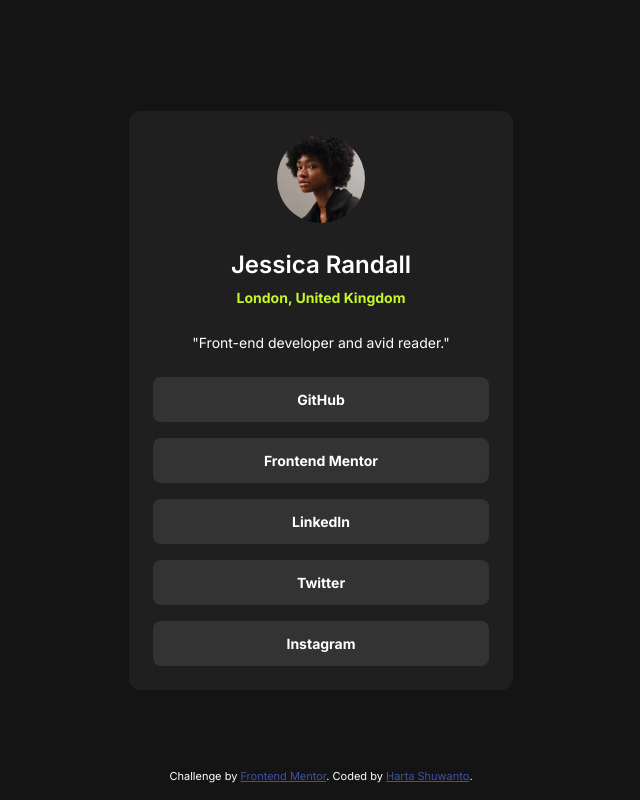
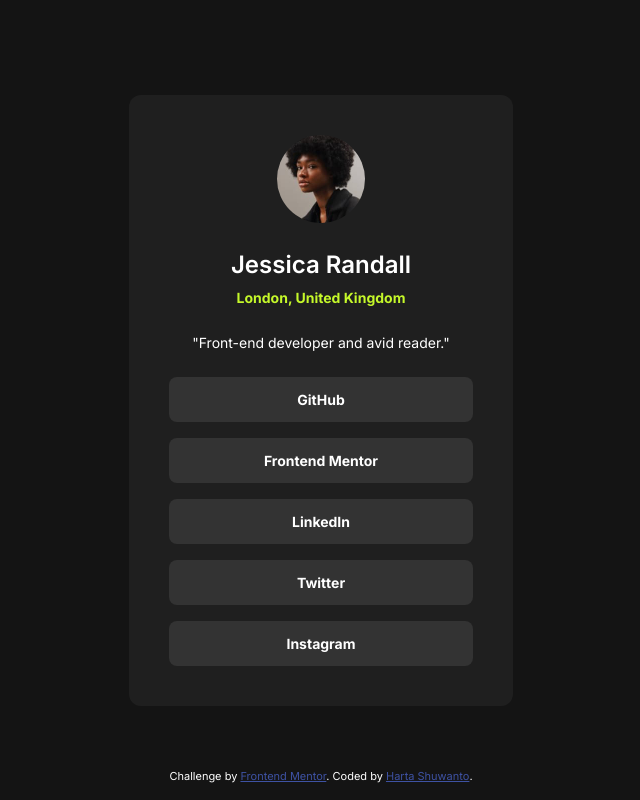
Before and after one commit to hartashu/social-links-profile, a plain HTML site: page index.html in a window 1536 px wide. Shown: the whole page, without its empty margins (447-1087 px from the left). Drawn offline with Linux system fonts and the light colour scheme.

Commit message:
Update card padding size

```diff
--- a/style.css
+++ b/style.css
@@ -97,10 +97,13 @@ h1, h2, h3, h4, h5, h6 {
 
   @media screen and (min-width: 48em) {
     max-width: 456px;
+    padding: var(--card-padding-desktop);
   }
 
   @media screen and (min-width: 90em) {
     max-width: 384px;
+    padding: var(--card-padding-desktop);
+
   }
 }
 
```
